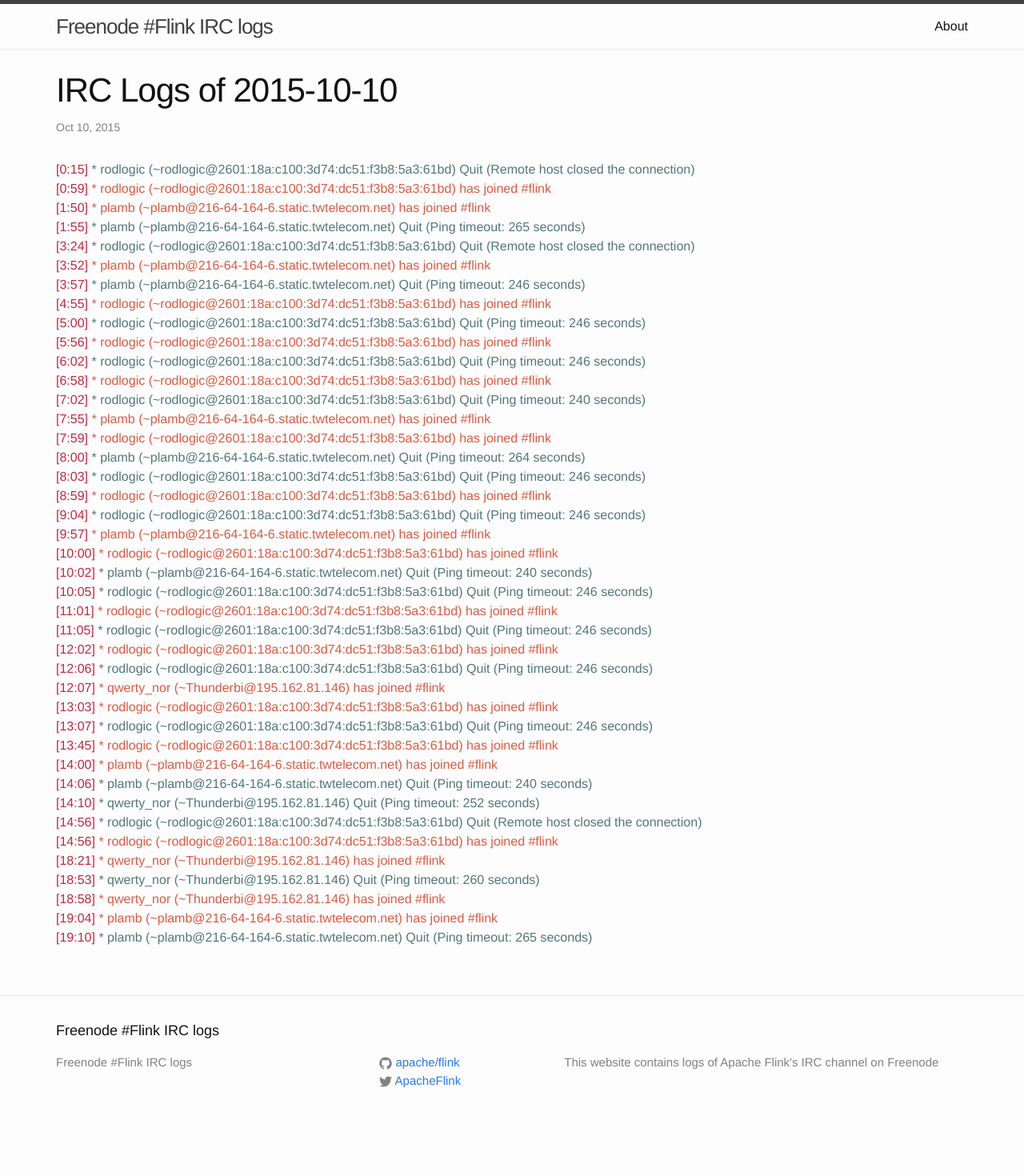
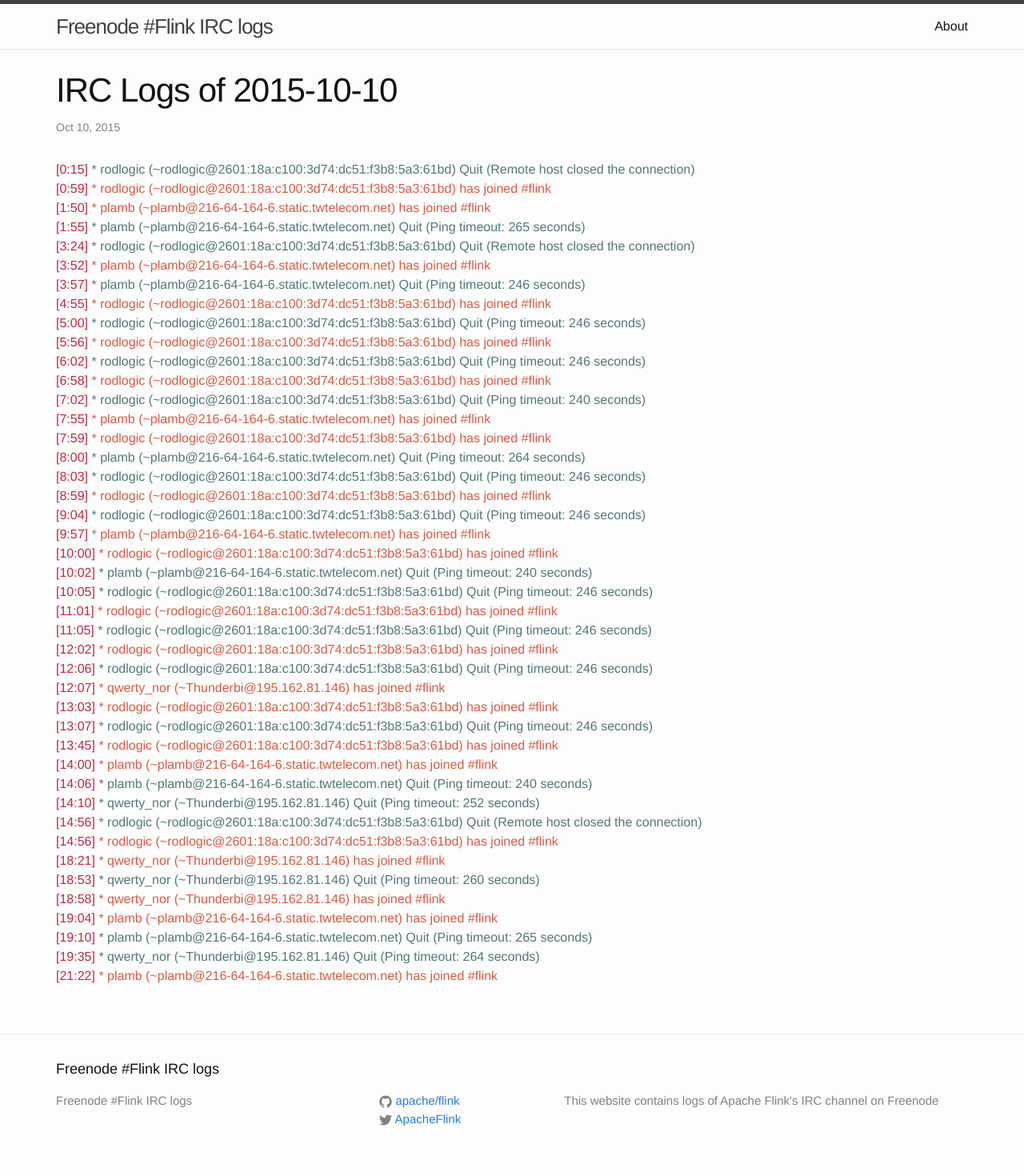
Before and after one commit to flink-irc-logs/flink-irc-logs.github.io, a Jekyll site: the page built from _posts/2015-10-10-logs.markdown, in a window 1280 px wide. Shown: the whole page at 80% size. Built offline with Jekyll 4.4.1, drawn with Linux system fonts in a browser that asks for light colours; before the commit the page ends 1422 px from its top, so only the background shows below that.

Commit message:
Update of the logs on Sat Oct 10 21:25:17 CEST 2015

```diff
--- a/_posts/2015-10-10-logs.markdown
+++ b/_posts/2015-10-10-logs.markdown
@@ -45,3 +45,5 @@
 <span class="irc-date">[18:58]</span> <span class="irc-green">* qwerty_nor (~Thunderbi@195.162.81.146) has joined #flink</span><br />
 <span class="irc-date">[19:04]</span> <span class="irc-green">* plamb (~plamb@216-64-164-6.static.twtelecom.net) has joined #flink</span><br />
 <span class="irc-date">[19:10]</span> <span class="irc-navy">* plamb (~plamb@216-64-164-6.static.twtelecom.net) Quit (Ping timeout: 265 seconds)</span><br />
+<span class="irc-date">[19:35]</span> <span class="irc-navy">* qwerty_nor (~Thunderbi@195.162.81.146) Quit (Ping timeout: 264 seconds)</span><br />
+<span class="irc-date">[21:22]</span> <span class="irc-green">* plamb (~plamb@216-64-164-6.static.twtelecom.net) has joined #flink</span><br />
```
